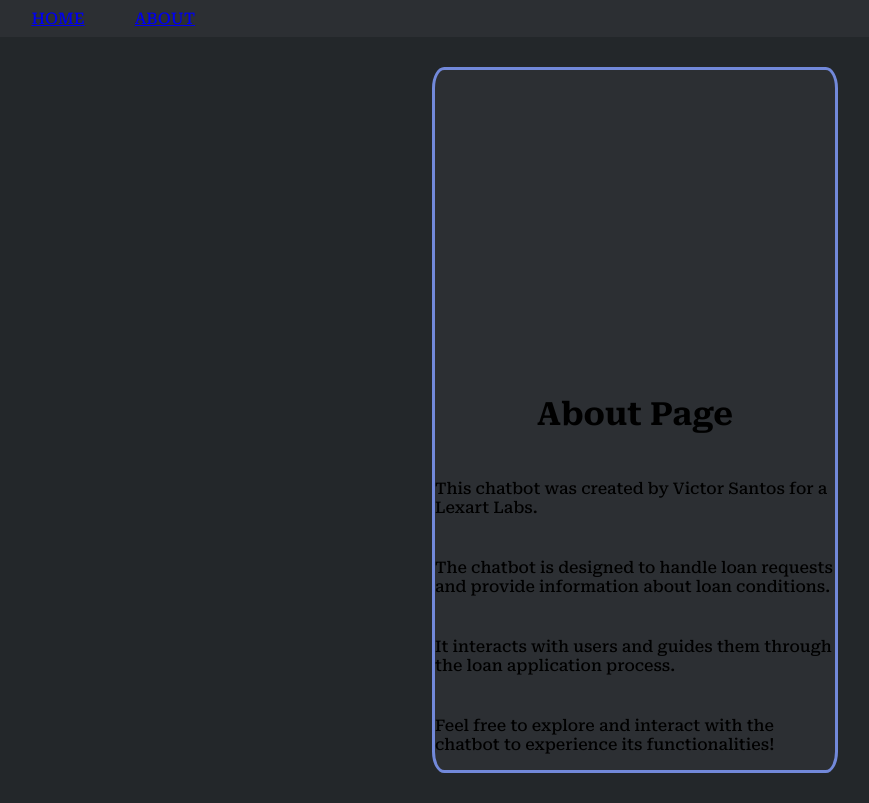
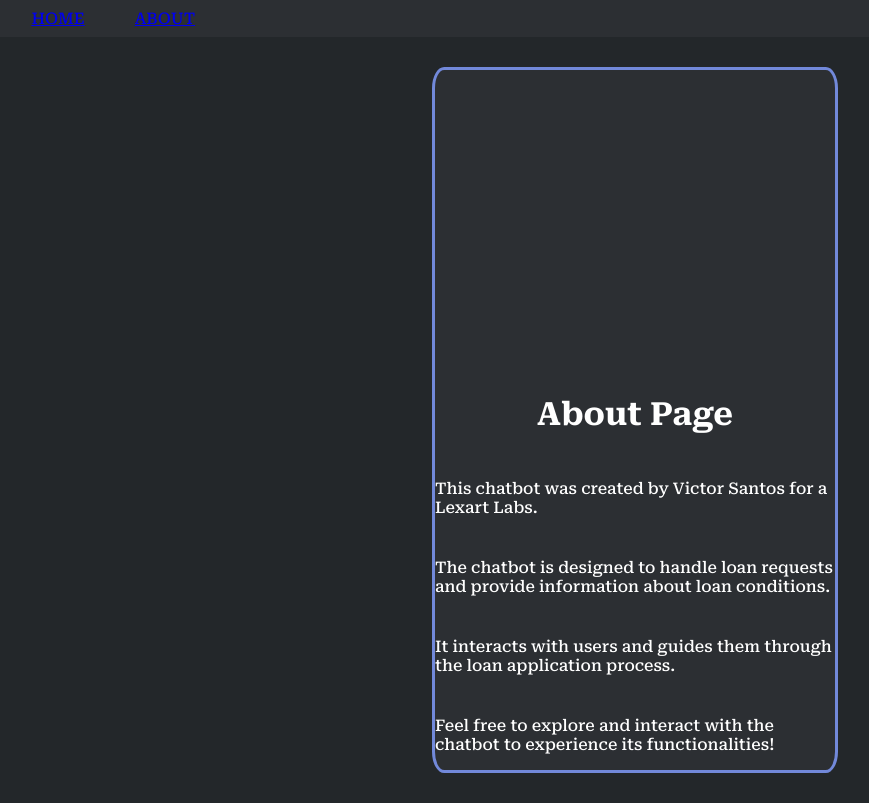
Before and after one commit to vicsantus/chatbot-project, a React (Create React App) app: page /about in a window 1280 px wide. Shown: the whole page, without its empty margins (5-874 px from the left). Built offline with nearby package versions, Linux system fonts and the light colour scheme.

Commit message:
fix: Corrigido css das outras paginas

```diff
--- a/src/App.js
+++ b/src/App.js
@@ -5,7 +5,7 @@ import About from './pages/About';
 import Chat from './pages/Chat';
 
 
-export const NoMatch = () => <h1>Página não encontrada</h1>;
+export const NoMatch = () => <h1 style={{color: '#fff'}}>Página não encontrada</h1>;
 // Componente funcional que renderiza a página de "Página não encontrada"
 
 export default function App() {
--- a/src/pages/About.js
+++ b/src/pages/About.js
@@ -4,7 +4,7 @@ const About = () => {
   // Componente funcional "About" representa a página "About" do chatbot de empréstimos
 
   return (
-    <div className='about'>
+    <div style={{color: '#fff'}} className='about'>
       <h1>About Page</h1>
       <p>This chatbot was created by Victor Santos for a Lexart Labs.</p>
       <p>The chatbot is designed to handle loan requests and provide information about loan conditions.</p>
```
